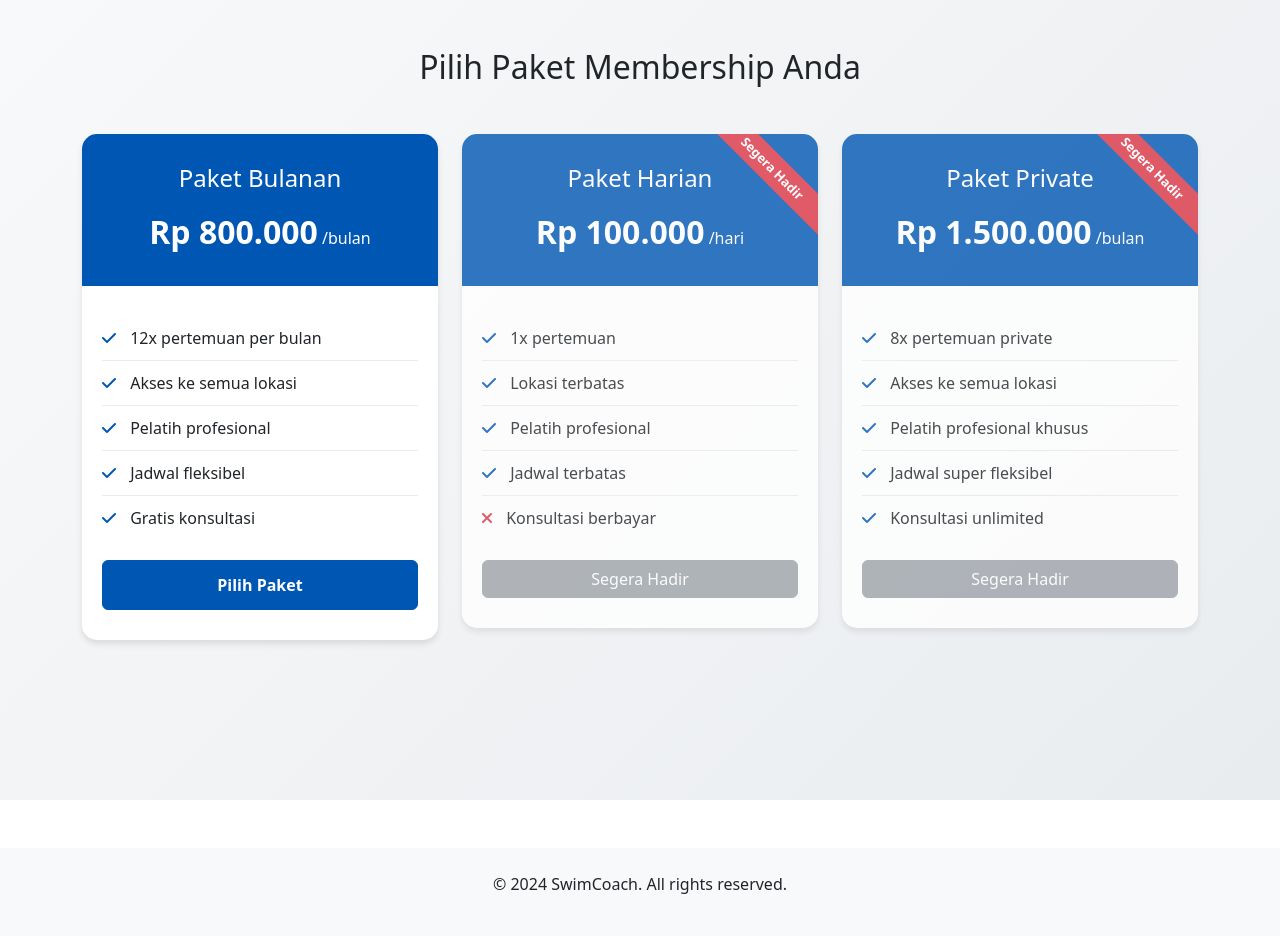
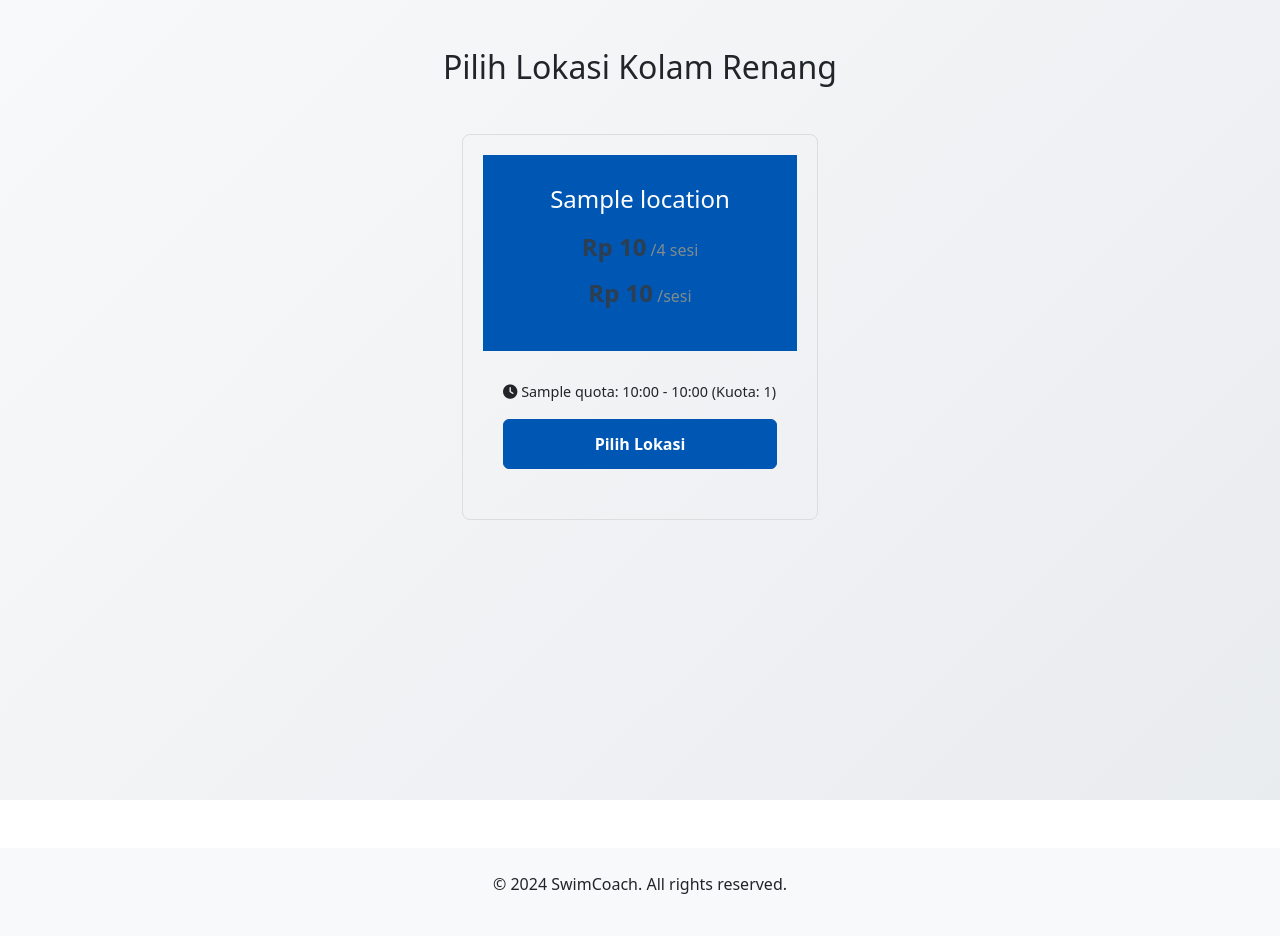
Before and after one commit to walidata48/sportigo-new, a Flask app: page / in a window 1280 px wide. Shown: the part 56-992 px from the top of the page. Run offline with Flask 3, Linux system fonts and the light colour scheme; tables that the repository leaves empty hold one stand-in row (values such as "Sample post").

Commit message:
add asa basic

```diff
--- a/app.py
+++ b/app.py
@@ -5,6 +5,7 @@ import calendar
 from werkzeug.security import generate_password_hash, check_password_hash
 from functools import wraps
 from flask_migrate import Migrate
+from flask.cli import FlaskGroup
 
 app = Flask(__name__)
 app.config['SQLALCHEMY_DATABASE_URI'] = 'mysql+pymysql://waliy:12345@localhost/swim'
@@ -54,6 +55,48 @@ class Coupon(db.Model):
     valid_until = db.Column(db.Date, nullable=True)
     is_active = db.Column(db.Boolean, default=True)
 
+class ASAPool(db.Model):
+    __tablename__ = 'asa_packages'
+    id = db.Column(db.Integer, primary_key=True)
+    package_name = db.Column(db.String(100), nullable=False)
+    price = db.Column(db.Integer, nullable=False)
+    description = db.Column(db.Text, nullable=True)
+    is_morning_available = db.Column(db.Boolean, default=False)  # For "Reguler + Pagi"
+    sessions_per_month = db.Column(db.Integer, default=12)  # Both packages have 12 sessions
+
+class ASASchedule(db.Model):
+    __tablename__ = 'asa_schedules'
+    id = db.Column(db.Integer, primary_key=True)
+    package_id = db.Column(db.Integer, db.ForeignKey('asa_packages.id'), nullable=False)
+    day_name = db.Column(db.String(10), nullable=False)
+    start_time = db.Column(db.Time, nullable=False)
+    end_time = db.Column(db.Time, nullable=False)
+    quota = db.Column(db.Integer, default=20)  # Adjust default quota as needed
+
+    package = db.relationship('ASAPool', backref='schedules')
+
+class ASABooking(db.Model):
+    __tablename__ = 'asa_bookings'
+    id = db.Column(db.Integer, primary_key=True)
+    user_id = db.Column(db.Integer, db.ForeignKey('user.id'), nullable=False)
+    package_id = db.Column(db.Integer, db.ForeignKey('asa_packages.id'), nullable=False)
+    booking_date = db.Column(db.DateTime, default=datetime.utcnow)
+    payment_status = db.Column(db.String(20), default='pending')
+
+    package = db.relationship('ASAPool', backref='bookings')
+    user = db.relationship('User', backref='asa_bookings')
+    sessions = db.relationship('ASABookingSession', backref='booking')
+
+class ASABookingSession(db.Model):
+    __tablename__ = 'asa_booking_sessions'
+    id = db.Column(db.Integer, primary_key=True)
+    booking_id = db.Column(db.Integer, db.ForeignKey('asa_bookings.id'), nullable=False)
+    schedule_id = db.Column(db.Integer, db.ForeignKey('asa_schedules.id'), nullable=False)
+    session_date = db.Column(db.Date, nullable=False)
+    status = db.Column(db.String(20), default='scheduled')  # scheduled, completed, cancelled
+
+    schedule = db.relationship('ASASchedule')
+
 def login_required(f):
     @wraps(f)
     def decorated_function(*args, **kwargs):
@@ -64,7 +107,8 @@ def login_required(f):
 
 @app.route('/')
 def index():
-    return render_template('dashboard.html')
+    locations = Location.query.all()
+    return render_template('dashboard.html', locations=locations)
 
 @app.route('/dashboard')
 @login_required
@@ -519,5 +563,100 @@ def my_schedules():
         single_bookings=single_bookings
     )
 
+# Routes for ASA pool
+@app.route('/asa')
+def asa_packages():
+    packages = ASAPool.query.all()
+    return render_template('asa/packages.html', packages=packages)
+
+@app.route('/asa/schedule/<int:package_id>')
+@login_required
+def asa_schedule(package_id):
+    package = ASAPool.query.get_or_404(package_id)
+    schedules = ASASchedule.query.filter_by(package_id=package_id).all()
+    return render_template('asa/schedule.html', package=package, schedules=schedules)
+
+@app.route('/asa/book/<int:package_id>', methods=['POST'])
+@login_required
+def asa_book(package_id):
+    package = ASAPool.query.get_or_404(package_id)
+
+    # Create booking
+    booking = ASABooking(
+        user_id=session['user_id'],
+        package_id=package_id
+    )
+    db.session.add(booking)
+    db.session.flush()
+
+    # Here you would add logic to create the booking sessions based on selected schedules
+    # This is just a placeholder - you'll need to implement the actual logic
+    selected_schedules = request.form.getlist('schedules')
+
+    return redirect(url_for('asa_booking_confirmation', booking_id=booking.id))
+
+# Function to initialize ASA packages and schedules
+def initialize_asa_data():
+    # Create packages
+    regular_package = ASAPool(
+        package_name='Reguler',
+        price=350000,
+        description='3x per minggu (Selasa, Kamis, Sabtu sore)',
+        is_morning_available=False,
+        sessions_per_month=12
+    )
+
+    morning_package = ASAPool(
+        package_name='Reguler + Pagi',
+        price=400000,
+        description='6x per minggu (Senin, Rabu, Jumat pagi & Selasa, Kamis, Sabtu sore)',
+        is_morning_available=True,
+        sessions_per_month=12
+    )
+
+    db.session.add_all([regular_package, morning_package])
+    db.session.flush()
+
+    # Create schedules
+    schedules = []
+
+    # Regular package schedules (afternoon only)
+    regular_schedules = [
+        ('SELASA', '16:00', '17:30'),
+        ('KAMIS', '16:00', '17:30'),
+        ('SABTU', '16:00', '17:30')
+    ]
+
+    for day, start, end in regular_schedules:
+        schedules.append(ASASchedule(
+            package_id=regular_package.id,
+            day_name=day,
+            start_time=datetime.strptime(start, '%H:%M').time(),
+            end_time=datetime.strptime(end, '%H:%M').time()
+        ))
+
+    # Regular + Morning package schedules (morning and afternoon)
+    morning_schedules = [
+        ('SENIN', '05:00', '06:30'),
+        ('SELASA', '16:00', '17:30'),
+        ('RABU', '05:00', '06:30'),
+        ('KAMIS', '16:00', '17:30'),
+        ('JUMAT', '05:00', '06:30'),
+        ('SABTU', '16:00', '17:30')
+    ]
+
+    for day, start, end in morning_schedules:
+        schedules.append(ASASchedule(
+            package_id=morning_package.id,
+            day_name=day,
+            start_time=datetime.strptime(start, '%H:%M').time(),
+            end_time=datetime.strptime(end, '%H:%M').time()
+        ))
+
+    db.session.add_all(schedules)
+    db.session.commit()
+
+
+
 if __name__ == '__main__':
     app.run(debug=True, host='0.0.0.0', port=5001)
--- a/static/css/style.css
+++ b/static/css/style.css
@@ -503,3 +503,40 @@
         margin-left: 10px;
     }
 }
+
+.location-card {
+    border: 1px solid #ddd;
+    border-radius: 8px;
+    padding: 20px;
+    height: 100%;
+    transition: transform 0.3s;
+}
+
+.location-card:hover {
+    transform: translateY(-5px);
+    box-shadow: 0 5px 15px rgba(0,0,0,0.1);
+}
+
+.schedule-list {
+    list-style: none;
+    padding: 0;
+}
+
+.schedule-list li {
+    margin-bottom: 10px;
+    font-size: 0.9em;
+}
+
+.monthly-price, .daily-price {
+    margin: 10px 0;
+}
+
+.price .amount {
+    font-size: 1.5em;
+    font-weight: bold;
+    color: #2c3e50;
+}
+
+.price .period {
+    color: #7f8c8d;
+}
--- a/templates/dashboard.html
+++ b/templates/dashboard.html
@@ -3,79 +3,40 @@
 {% block content %}
 <section class="dashboard-section py-5">
     <div class="container">
-        <h2 class="text-center mb-5">Pilih Paket Membership Anda</h2>
+        <h2 class="text-center mb-5">Pilih Lokasi Kolam Renang</h2>
 
         <div class="row g-4 justify-content-center">
-            <!-- Monthly Membership Card -->
+            {% for location in locations %}
             <div class="col-md-4">
-                <div class="membership-card active">
+                <div class="location-card">
                     <div class="card-header">
-                        <h3>Paket Bulanan</h3>
+                        <h3>{{ location.name }}</h3>
                         <div class="price">
-                            <span class="amount">Rp 800.000</span>
-                            <span class="period">/bulan</span>
+                            <div class="monthly-price">
+                                <span class="amount">Rp {{ "{:,}".format(location.monthly_price) }}</span>
+                                <span class="period">/4 sesi</span>
+                            </div>
+                            <div class="daily-price">
+                                <span class="amount">Rp {{ "{:,}".format(location.daily_price) }}</span>
+                                <span class="period">/sesi</span>
+                            </div>
                         </div>
                     </div>
                     <div class="card-body">
-                        <ul class="benefits-list">
-                            <li><i class="fas fa-check"></i> 12x pertemuan per bulan</li>
-                            <li><i class="fas fa-check"></i> Akses ke semua lokasi</li>
-                            <li><i class="fas fa-check"></i> Pelatih profesional</li>
-                            <li><i class="fas fa-check"></i> Jadwal fleksibel</li>
-                            <li><i class="fas fa-check"></i> Gratis konsultasi</li>
+                        <ul class="schedule-list">
+                            {% for quota in location.quotas %}
+                            <li>
+                                <i class="fas fa-clock"></i>
+                                {{ quota.day_name }}: {{ quota.start_time.strftime('%H:%M') }} - {{ quota.end_time.strftime('%H:%M') }}
+                                (Kuota: {{ quota.quota }})
+                            </li>
+                            {% endfor %}
                         </ul>
-                        <a href="{{ url_for('booking_schedule') }}" class="btn btn-primary w-100">Pilih Paket</a>
+                        <a href="{{ url_for('booking_schedule', location_id=location.id) }}" class="btn btn-primary w-100">Pilih Lokasi</a>
                     </div>
                 </div>
             </div>
-
-            <!-- Daily Membership Card -->
-            <div class="col-md-4">
-                <div class="membership-card disabled">
-                    <div class="ribbon">Segera Hadir</div>
-                    <div class="card-header">
-                        <h3>Paket Harian</h3>
-                        <div class="price">
-                            <span class="amount">Rp 100.000</span>
-                            <span class="period">/hari</span>
-                        </div>
-                    </div>
-                    <div class="card-body">
-                        <ul class="benefits-list">
-                            <li><i class="fas fa-check"></i> 1x pertemuan</li>
-                            <li><i class="fas fa-check"></i> Lokasi terbatas</li>
-                            <li><i class="fas fa-check"></i> Pelatih profesional</li>
-                            <li><i class="fas fa-check"></i> Jadwal terbatas</li>
-                            <li><i class="fas fa-times"></i> Konsultasi berbayar</li>
-                        </ul>
-                        <button class="btn btn-secondary w-100" disabled>Segera Hadir</button>
-                    </div>
-                </div>
-            </div>
-
-            <!-- Private Membership Card -->
-            <div class="col-md-4">
-                <div class="membership-card disabled">
-                    <div class="ribbon">Segera Hadir</div>
-                    <div class="card-header">
-                        <h3>Paket Private</h3>
-                        <div class="price">
-                            <span class="amount">Rp 1.500.000</span>
-                            <span class="period">/bulan</span>
-                        </div>
-                    </div>
-                    <div class="card-body">
-                        <ul class="benefits-list">
-                            <li><i class="fas fa-check"></i> 8x pertemuan private</li>
-                            <li><i class="fas fa-check"></i> Akses ke semua lokasi</li>
-                            <li><i class="fas fa-check"></i> Pelatih profesional khusus</li>
-                            <li><i class="fas fa-check"></i> Jadwal super fleksibel</li>
-                            <li><i class="fas fa-check"></i> Konsultasi unlimited</li>
-                        </ul>
-                        <button class="btn btn-secondary w-100" disabled>Segera Hadir</button>
-                    </div>
-                </div>
-            </div>
+            {% endfor %}
         </div>
     </div>
 </section>
```
Also changed, not shown: commands.py (added, +70 -0 lines), migrations/versions/97acac69dc2d_add_asa.py (added, +69 -0 lines), templates/asa/packages.html (added, +45 -0 lines).
